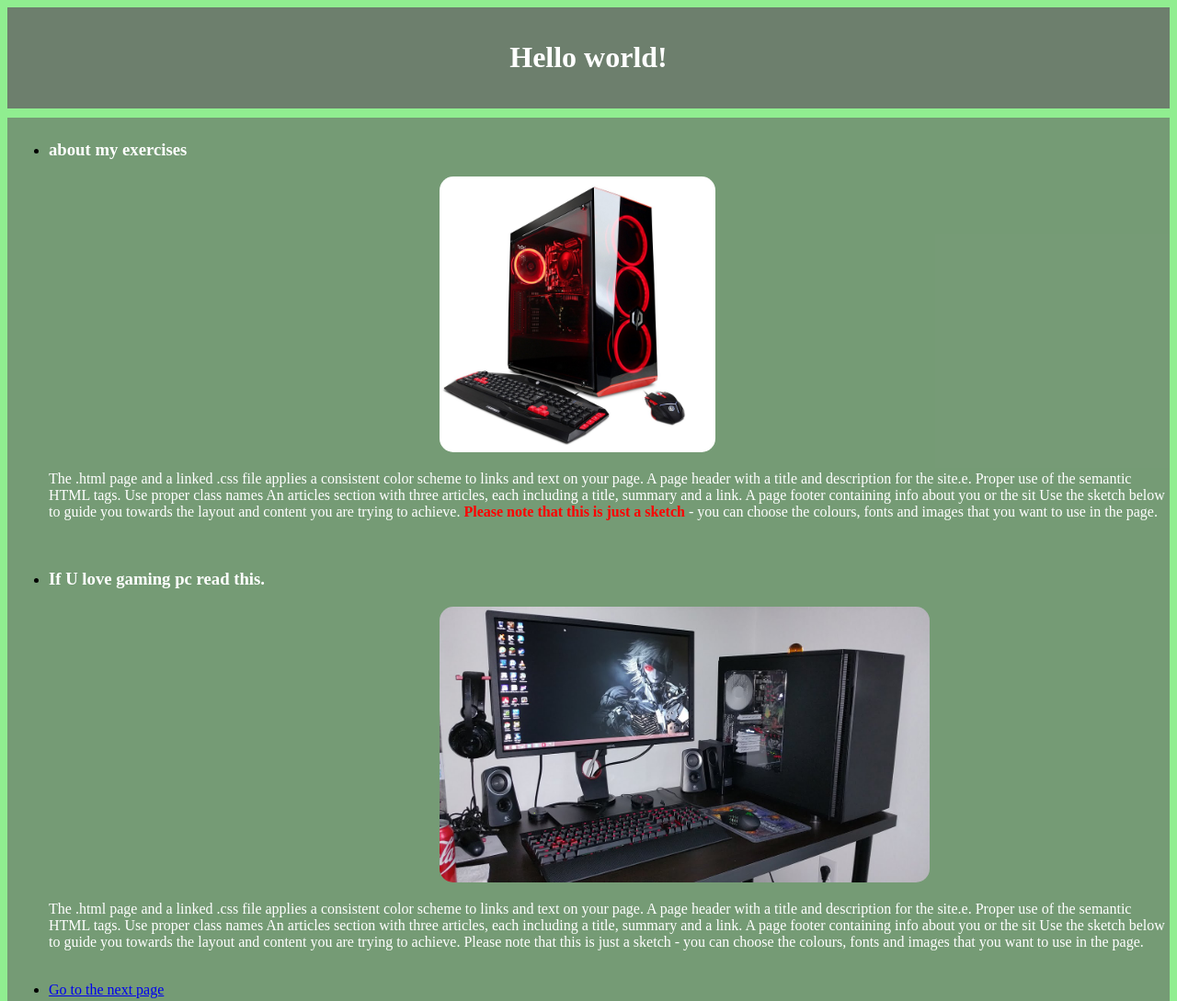
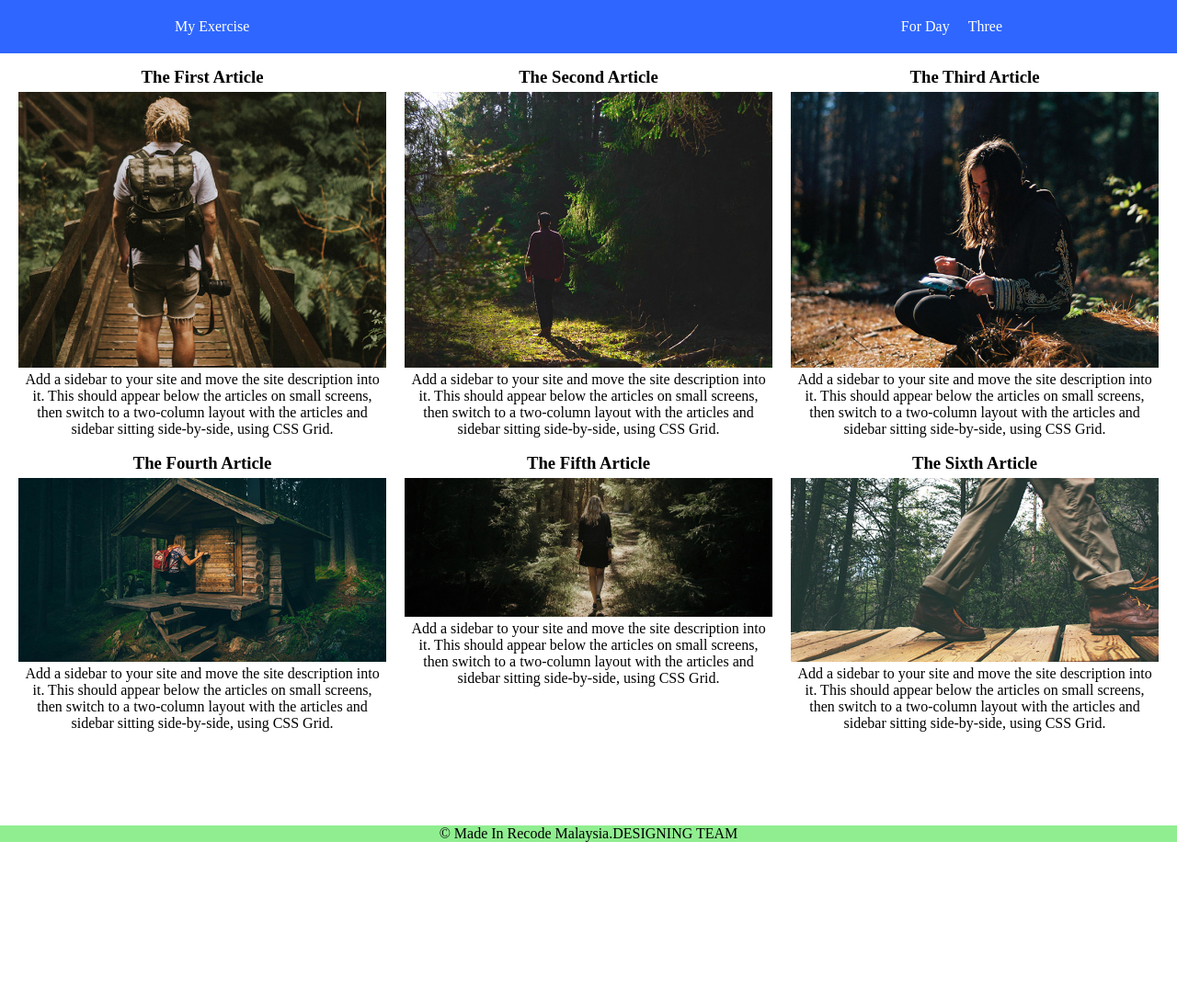
Before and after one commit to ezhack1884/ABrepository, a plain HTML site: page index.html in a window 1280 px wide. Shown: the top 1089 px of the page at 92% size. After the commit the page ends 916 px from the top, so only its background shows below. Drawn offline with Linux system fonts and the light colour scheme.

Commit message:
responsive web

```diff
--- a/index.html
+++ b/index.html
@@ -1,45 +1,70 @@
 <!DOCTYPE html>
-<html lang="en" dir="ltr">
-  <head>
-    <meta charset="utf-8">
-    <link rel="stylesheet" href="style.css">
-    <title>First test</title>
-  </head>
-  <body>
-    <header>
-      <h1>Hello world!</h1>
-    </header>
-    <div id="div-body">
-          <ul>
-            <li>
-                <h3>about my exercises</h3>
-                <img src="abx.jpeg">
-                <p>
-                The .html page and a linked .css file applies a consistent color scheme to links and text on your page.
-                A page header with a title and description for the site.e.
-                Proper use of the semantic HTML tags.
-                Use proper class names
-                An articles section with three articles, each including a title, summary and a link.
-                A page footer containing info about you or the sit
-                Use the sketch below to guide you towards the layout and content you are trying to achieve.<span style="color:red;"><strong> Please note that this is just a sketch</strong></span> - you can choose the colours, fonts and images that you want to use in the page.
-                </p>
-            </li> <br>
-          <li>
-              <h3>If U love gaming pc read this.</h3>
-              <img src="abc.jpeg">
-              <p>
-                  The .html page and a linked .css file applies a consistent color scheme to links and text on your page.
-                  A page header with a title and description for the site.e.
-                  Proper use of the semantic HTML tags.
-                  Use proper class names
-                  An articles section with three articles, each including a title, summary and a link.
-                  A page footer containing info about you or the sit
-                  Use the sketch below to guide you towards the layout and content you are trying to achieve. Please note that this is just a sketch - you can choose the colours, fonts and images that you want to use in the page.
-              </p>
-          </li><br>
-            <li><a href="next.html">Go to the next page</a> </li>
-          </ul>
+<html lang='en'>
+
+<head>
+    <meta charset='UTF-8' />
+    <title>DAY 3</title>
+    <link rel='stylesheet' href='style.css' />
+</head>
+
+<body>
+    <div class='menu-container'>
+        <div class='menu'>
+            <div class='date'>My Exercise</div>
+            <div class="links">
+              <div class='signup'>For Day </div>
+              <div class='login'>Three</div>
+            </div>
+        </div>
     </div>
-    <footer>this simple HTML page created by abdullah saamyar.</footer>
+    <div class="photo-grid-container">
+      <div class="photo-grid">
+          <div class="photo-grid-item">
+            <h3> <a href="#">The First Article</a> </h3>
+            <img src="1.jpg" alt="">
+            <p>Add a sidebar to your site and move the site description into it. This should
+               appear below the articles on small screens, then switch to a two-column
+               layout with the articles and sidebar sitting side-by-side, using CSS Grid.</p>
+          </div>
+          <div class="photo-grid-item">
+             <h3> <a href="#">The Second Article</a> </h3>
+            <img src="2.jpg" alt="">
+            <p>Add a sidebar to your site and move the site description into it. This should
+               appear below the articles on small screens, then switch to a two-column
+               layout with the articles and sidebar sitting side-by-side, using CSS Grid.</p>
+          </div>
+          <div class="photo-grid-item">
+            <h3> <a href="#">The Third Article</a> </h3>
+            <img src="3.jpg" alt="">
+            <p>Add a sidebar to your site and move the site description into it. This should
+               appear below the articles on small screens, then switch to a two-column
+               layout with the articles and sidebar sitting side-by-side, using CSS Grid.</p>
+          </div>
+          <div class="photo-grid-item">
+            <h3> <a href="#">The Fourth Article</a> </h3>
+            <img src="4.jpg" alt="">
+            <p>Add a sidebar to your site and move the site description into it. This should
+               appear below the articles on small screens, then switch to a two-column
+               layout with the articles and sidebar sitting side-by-side, using CSS Grid.</p>
+          </div>
+          <div class="photo-grid-item">
+            <h3> <a href="#">The Fifth Article</a> </h3>
+            <img src="5.jpg" alt="">
+            <p>Add a sidebar to your site and move the site description into it. This should
+               appear below the articles on small screens, then switch to a two-column
+               layout with the articles and sidebar sitting side-by-side, using CSS Grid.</p>
+          </div>
+          <div class="photo-grid-item">
+            <h3> <a href="#">The Sixth Article</a> </h3>
+            <img src="6.jpg" alt="">
+            <p>Add a sidebar to your site and move the site description into it. This should
+               appear below the articles on small screens, then switch to a two-column
+               layout with the articles and sidebar sitting side-by-side, using CSS Grid.</p>
+          </div>
+      </div>
+    </div>
+    <div class="footer">
+&copy; Made In Recode Malaysia.  <a href="https://templated.co">  DESIGNING TEAM</a>
+    </div>
   </body>
 </html>
--- a/style.css
+++ b/style.css
@@ -1,28 +1,63 @@
-body {
-  background: lightgreen;
+* {
+    margin: 0;
+    padding: 0;
+    box-sizing: border-box;
 }
-header {
-    background:rgba(100,100,100,0.8);
-    padding: 15px;
+
+.menu-container {
+    color: #fff;
+    background-color: #2e66ff;
+    padding: 20px 0;
+    display: flex;
+    justify-content: center;
 }
-h1 {
-  color: white;
+
+.menu {
+    width: 900px;
+    display: flex;
+    justify-content: space-between;
+}
+
+.links {
+  display: flex;
+  justify-content: flex-end;
+}
+
+.login {
+  margin-left: 20px;
+}
+
+.photo-grid-container {
+  display: flex;
+  justify-content: center;
+}
+.photo-grid {
+  display: flex;
+  justify-content: center;
+  width: 100%;
+  flex-wrap: wrap;
+  flex-direction: row;
+  align-items: center;
+}
+.photo-grid-item {
+  width: 400px;
+  height: 400px;
+  margin: 10px;
   text-align: center;
 }
 h3 {
-  color: white;
+  margin: 5px;
 }
-p {
-  color: white;
+a {
+  text-decoration: none;
+  color: Black;
+}
+.footer {
+  display: flex;
+  background-color: lightgreen;
+  justify-content: center;
 }
 img {
-   height:300px;
-   width=:300px;
-   border-radius: 15px;
-   margin-left: 35%;
+  max-width: 100%;
+  max-height: 100%;
 }
-#div-body {
-    background:rgba(100,100,100,0.6);
-    padding:5px;
-    margin-top:10px;
-}
```
Also changed, not shown: 1.jpg (added), 2.jpg (added), 3.jpg (added), 4.jpg (added), 5.jpg (added), 6.jpg (added).
